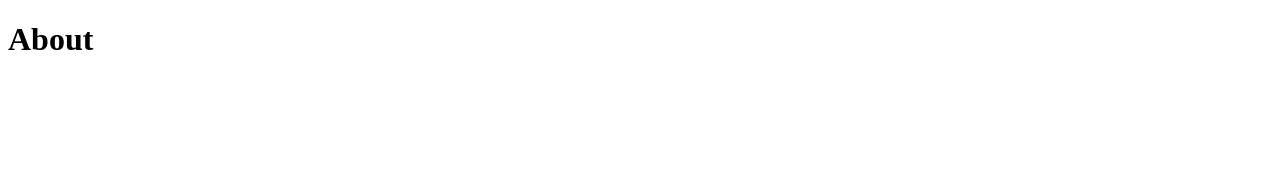
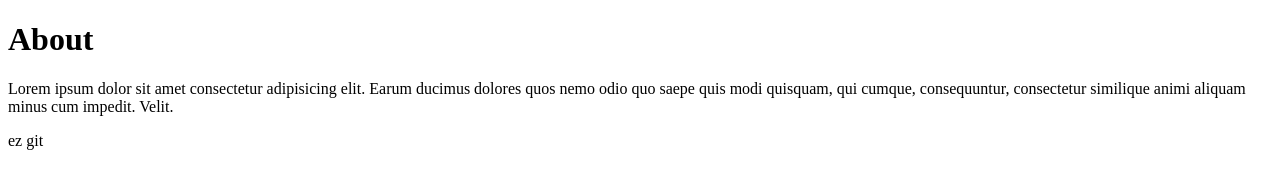
Before and after one commit to Nenethanatp/test01, a plain HTML site: page about.html in a window 1280 px wide. Drawn offline with Linux system fonts and the light colour scheme.

Commit message:
edit about.html

```diff
--- a/about.html
+++ b/about.html
@@ -8,5 +8,12 @@
 	</head>
 	<body>
 		<h1>About</h1>
+		<p>
+			Lorem ipsum dolor sit amet consectetur adipisicing elit. Earum ducimus
+			dolores quos nemo odio quo saepe quis modi quisquam, qui cumque,
+			consequuntur, consectetur similique animi aliquam minus cum impedit.
+			Velit.
+		</p>
+		<p>ez git</p>
 	</body>
 </html>
```
